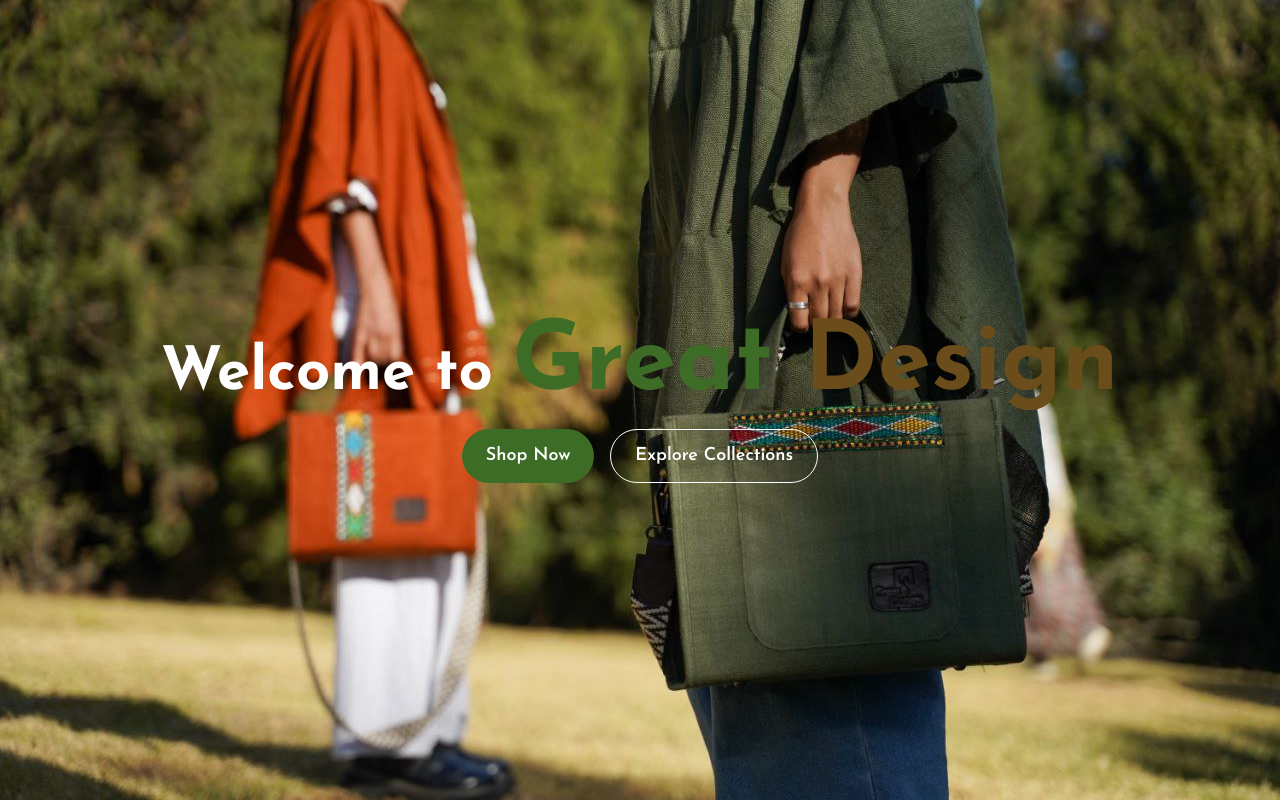
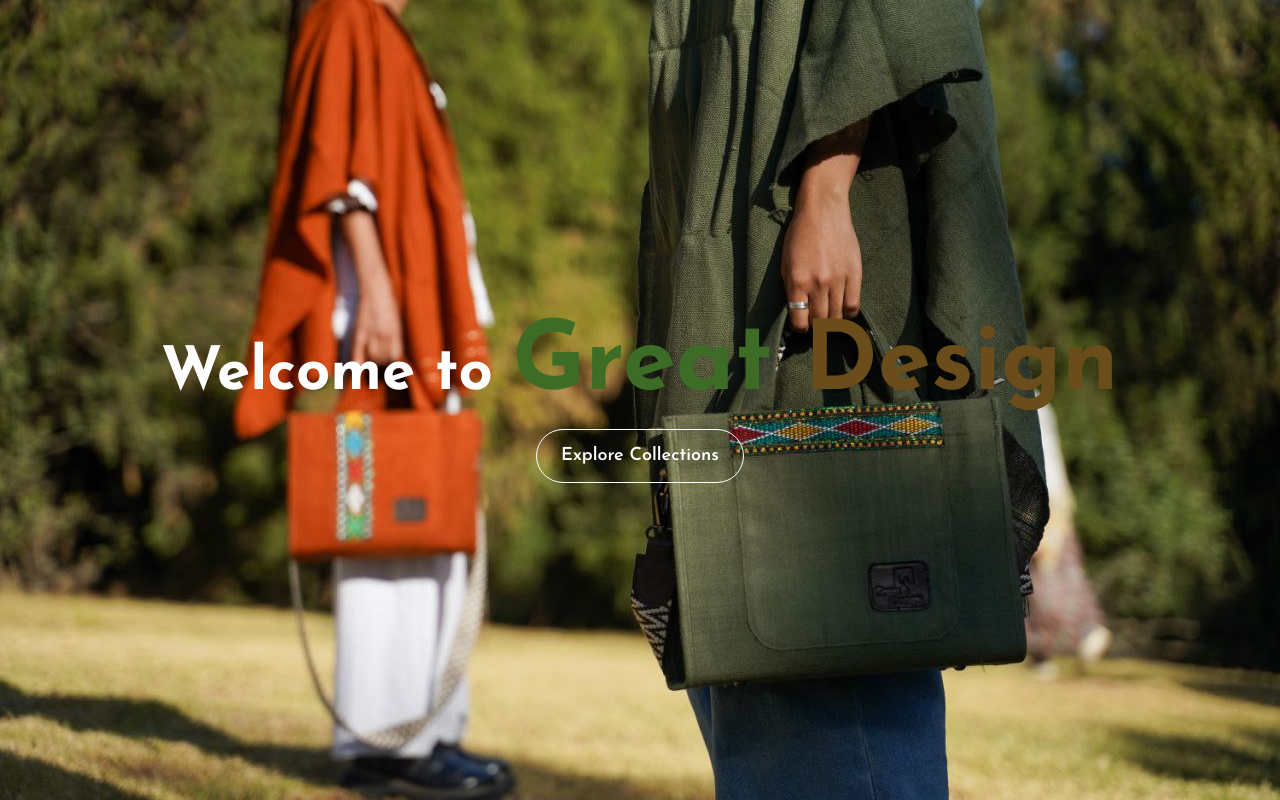
Before and after one commit to yoni2z/ByteLeap-Great-Design, a React (Vite) app in the folder Frontend/: page / in a window 1280 px wide. Built offline with nearby package versions, Linux system fonts and the light colour scheme.

Commit message:
Hero component

```diff
--- a/Frontend/src/components/Hero.jsx
+++ b/Frontend/src/components/Hero.jsx
@@ -51,9 +51,9 @@ const Hero = () => {
                 transition={{ duration: 0.6, delay: 0.6 }}
                 className="flex justify-center space-x-4"
               >
-                <button className="px-6 py-3 bg-[#3d6c26] text-white font-semibold text-lg rounded-full hover:bg-[#6a4d1a] transition-all">
+                {/* <button className="px-6 py-3 bg-[#3d6c26] text-white font-semibold text-lg rounded-full hover:bg-[#6a4d1a] transition-all">
                   Shop Now
-                </button>
+                </button> */}
                 <button className="px-6 py-3 border border-white text-white font-semibold text-lg rounded-full hover:bg-white hover:text-gray-900 transition-all">
                   Explore Collections
                 </button>
@@ -84,9 +84,9 @@ const Hero = () => {
                 transition={{ duration: 0.6, delay: 0.6 }}
                 className="flex justify-center space-x-4"
               >
-                <button className="px-6 py-3 bg-[#3d6c26] text-white font-semibold text-lg rounded-full hover:bg-[#6a4d1a] transition-all">
+                {/* <button className="px-6 py-3 bg-[#3d6c26] text-white font-semibold text-lg rounded-full hover:bg-[#6a4d1a] transition-all">
                   Shop Now
-                </button>
+                </button> */}
                 <button className="px-6 py-3 border border-white text-white font-semibold text-lg rounded-full hover:bg-white hover:text-gray-900 transition-all">
                   Explore Collections
                 </button>
```
